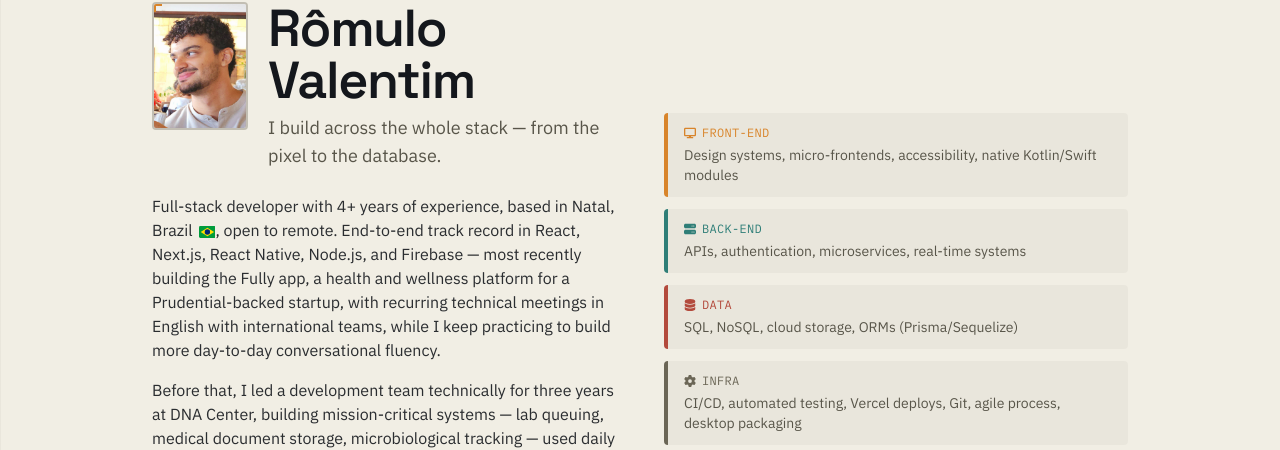
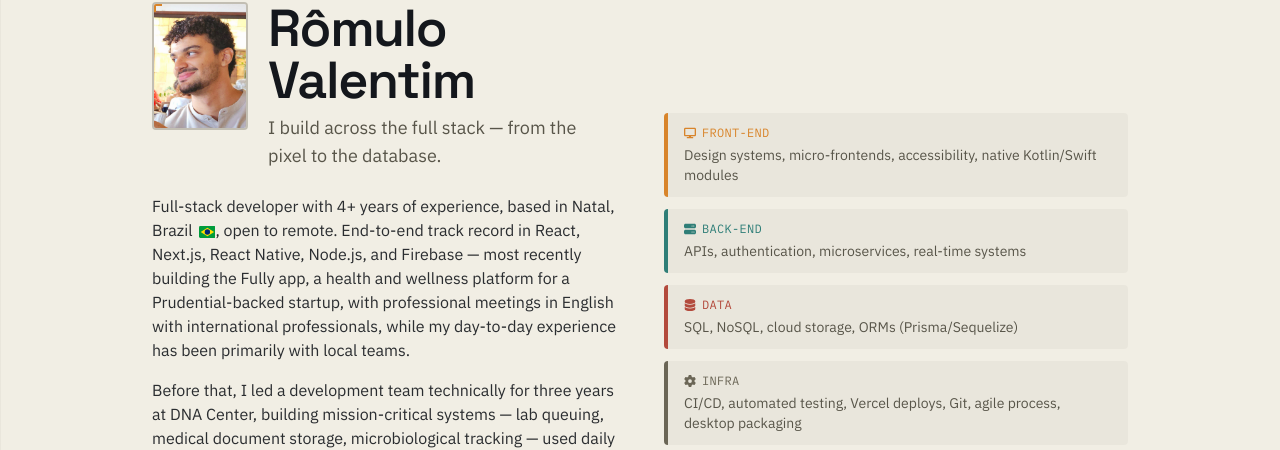
Before and after one commit to valentimcanejo/portfolio, a Next.js app: page /en in a window 1280 px wide. Shown: the part 205-655 px from the top of the page. Built offline with nearby package versions, Linux system fonts and the light colour scheme; no server answers.

Commit message:
fix: improves hero text

```diff
--- a/src/content/en/profile.ts
+++ b/src/content/en/profile.ts
@@ -3,9 +3,9 @@ import type { Profile } from "@/content/types";
 export const profile: Profile = {
   name: "Rômulo Valentim",
   role: "Fullstack Developer",
-  tagline: "I build across the whole stack — from the pixel to the database.",
+  tagline: "I build across the full stack — from the pixel to the database.",
   bio: [
-    "Full-stack developer with 4+ years of experience, based in Natal, Brazil, open to remote. End-to-end track record in React, Next.js, React Native, Node.js, and Firebase — most recently building the Fully app, a health and wellness platform for a Prudential-backed startup, with recurring technical meetings in English with international teams, while I keep practicing to build more day-to-day conversational fluency.",
+    "Full-stack developer with 4+ years of experience, based in Natal, Brazil, open to remote. End-to-end track record in React, Next.js, React Native, Node.js, and Firebase — most recently building the Fully app, a health and wellness platform for a Prudential-backed startup, with professional meetings in English with international professionals, while my day-to-day experience has been primarily with local teams.",
     "Before that, I led a development team technically for three years at DNA Center, building mission-critical systems — lab queuing, medical document storage, microbiological tracking — used daily by 300+ employees across 40 laboratory units.",
     "Outside of client and employer work, I design and build my own products, like Lumen, a multilingual microlearning app I took from idea through development, design, and marketing myself.",
   ],
```
